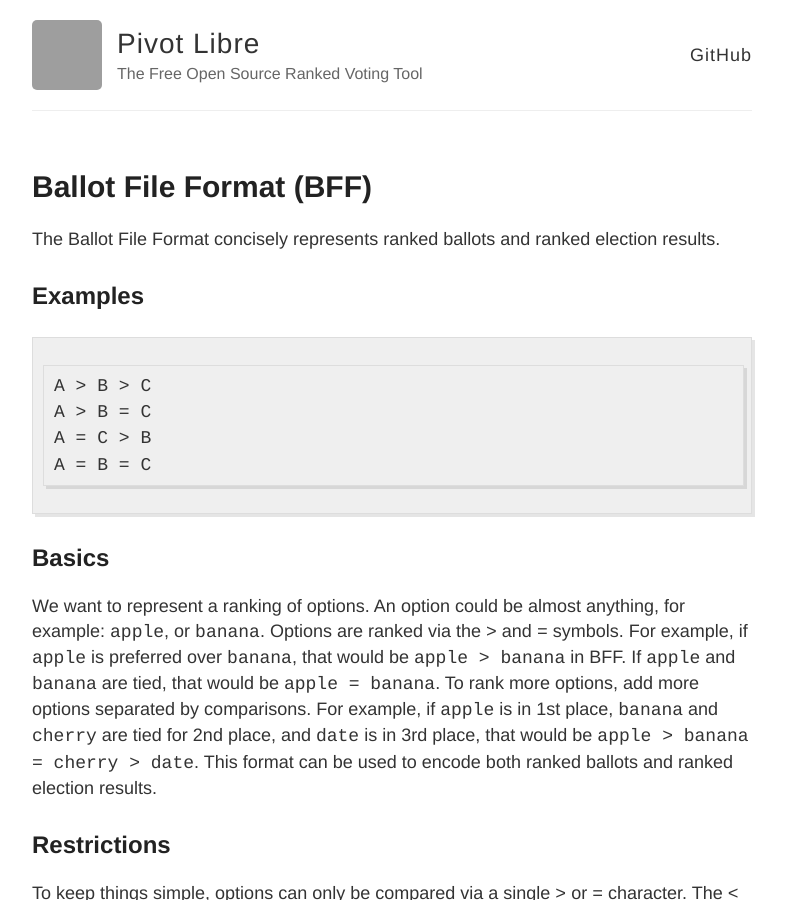
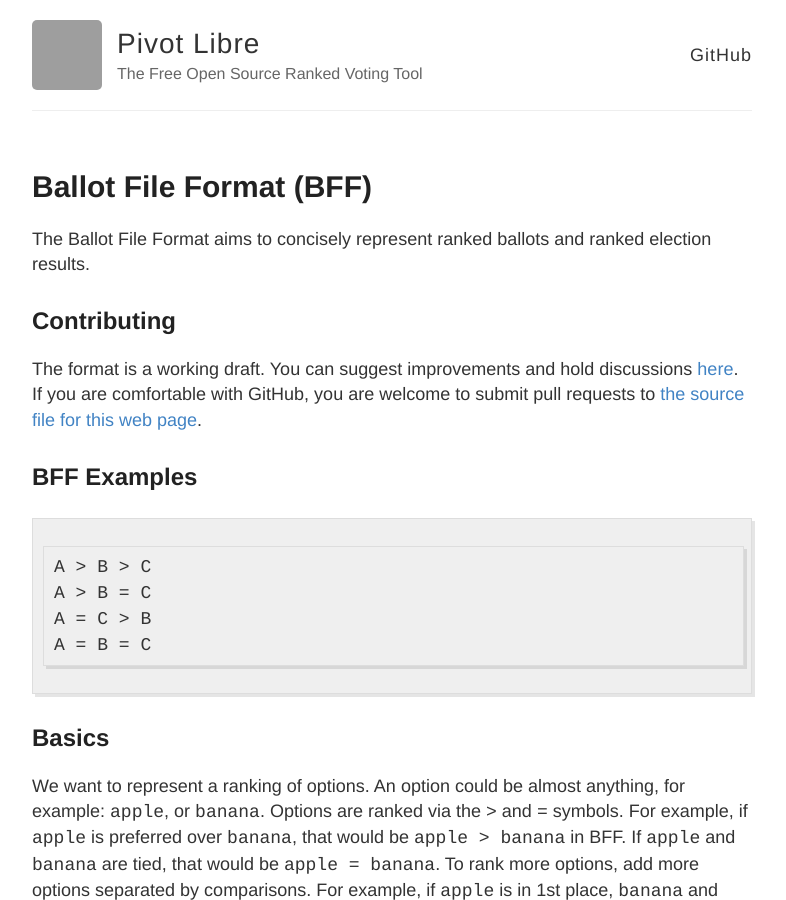
Before and after one commit to pivot-libre/pivot-libre.github.io, a Jekyll site: the page built from bff.md, in a window 1280 px wide and 900 px high. Shown: the whole window, without its empty margins (248-1034 px from the left). Built offline with Jekyll 4.4.1, drawn with Linux system fonts in a browser that asks for light colours; grey boxes are pictures that could not be loaded.

Commit message:
Added contribution instructions, clarified draft status.

````diff
--- a/bff.md
+++ b/bff.md
@@ -4,9 +4,12 @@ title: Ballot File Format (BFF)
 permalink: /bff/
 ---
 
-The Ballot File Format concisely represents ranked ballots and ranked election results.
+The Ballot File Format aims to concisely represent ranked ballots and ranked election results.
 
-## Examples
+## Contributing
+The format is a working draft. You can suggest improvements and hold discussions [here](https://github.com/pivot-libre/pivot-libre.github.io/issues). If you are comfortable with GitHub, you are welcome to submit pull requests to [the source file for this web page](https://github.com/pivot-libre/pivot-libre.github.io/blob/master/bff.md).
+
+## BFF Examples
 ```
 A > B > C
 A > B = C
````
